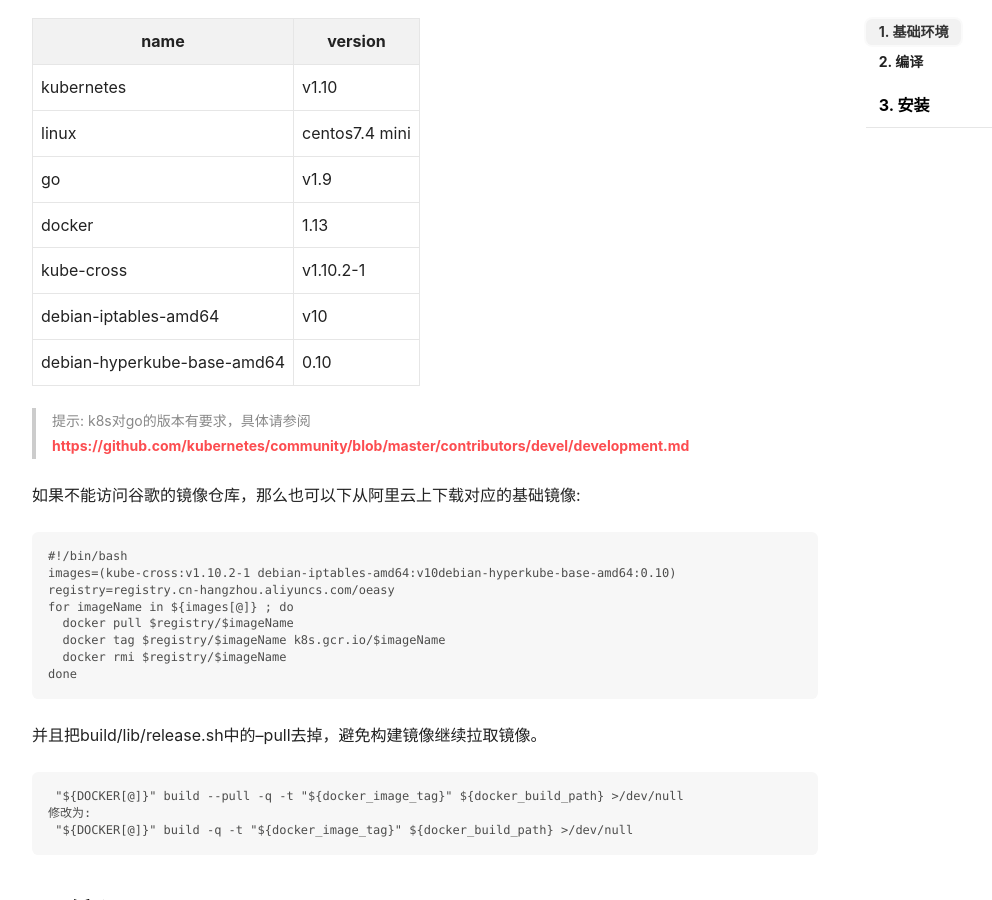
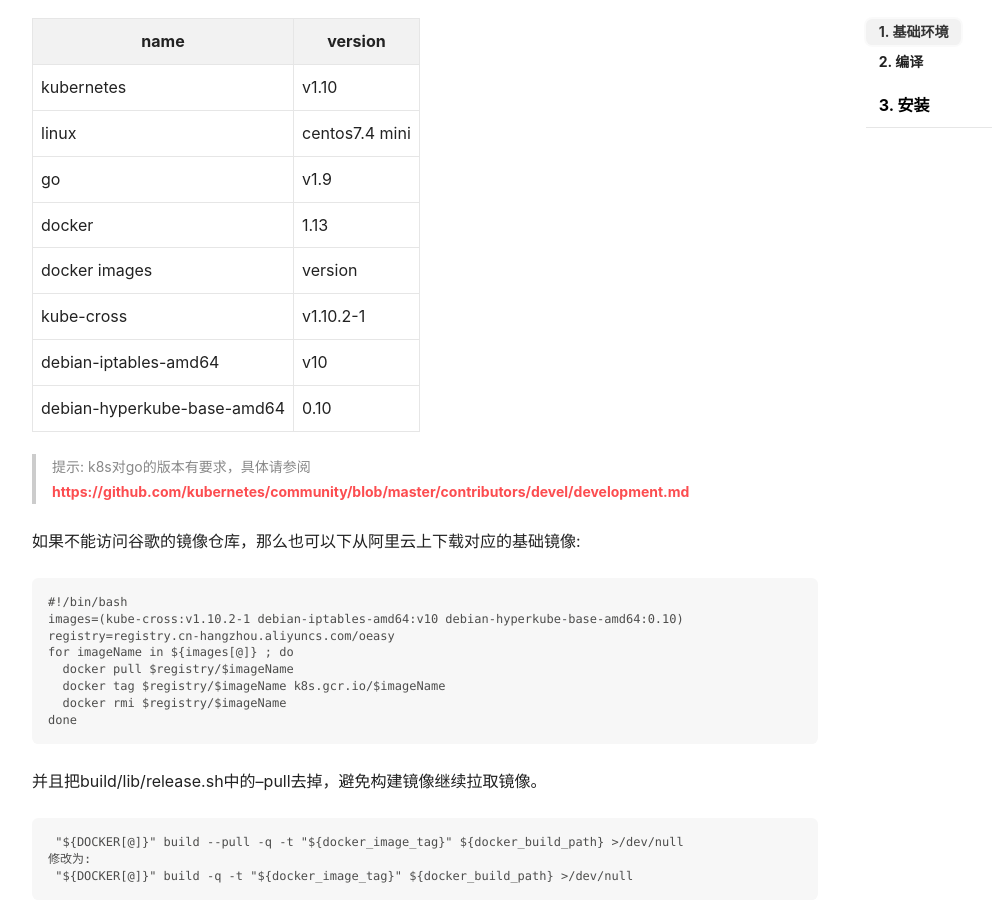
Before and after one commit to mazengxie/mazengxie.github.io, a Jekyll site: the page built from _posts/2018-08-28-k8s-make.md, in a window 1280 px wide and 900 px high, scrolled down 402 px. Shown: the whole window, without its empty margins (105-1097 px from the left). Built offline with Jekyll 4.4.1, drawn with Linux system fonts in a browser that asks for light colours; nearby versions of some CDN libraries.

Commit message:
modify images table for k8s-make

```diff
--- a/_posts/2018-08-28-k8s-make.md
+++ b/_posts/2018-08-28-k8s-make.md
@@ -15,6 +15,8 @@ kubernetes | v1.10
 linux | centos7.4 mini
 go | v1.9
 docker | 1.13
+docker images | version
+------------ | -------------
 kube-cross | v1.10.2-1
 debian-iptables-amd64 | v10
 debian-hyperkube-base-amd64 | 0.10
@@ -24,7 +26,7 @@ debian-hyperkube-base-amd64 | 0.10
 如果不能访问谷歌的镜像仓库，那么也可以下从阿里云上下载对应的基础镜像:
 
 	#!/bin/bash
-	images=(kube-cross:v1.10.2-1 debian-iptables-amd64:v10debian-hyperkube-base-amd64:0.10)
+	images=(kube-cross:v1.10.2-1 debian-iptables-amd64:v10 debian-hyperkube-base-amd64:0.10)
 	registry=registry.cn-hangzhou.aliyuncs.com/oeasy
 	for imageName in ${images[@]} ; do
 	  docker pull $registry/$imageName
```
